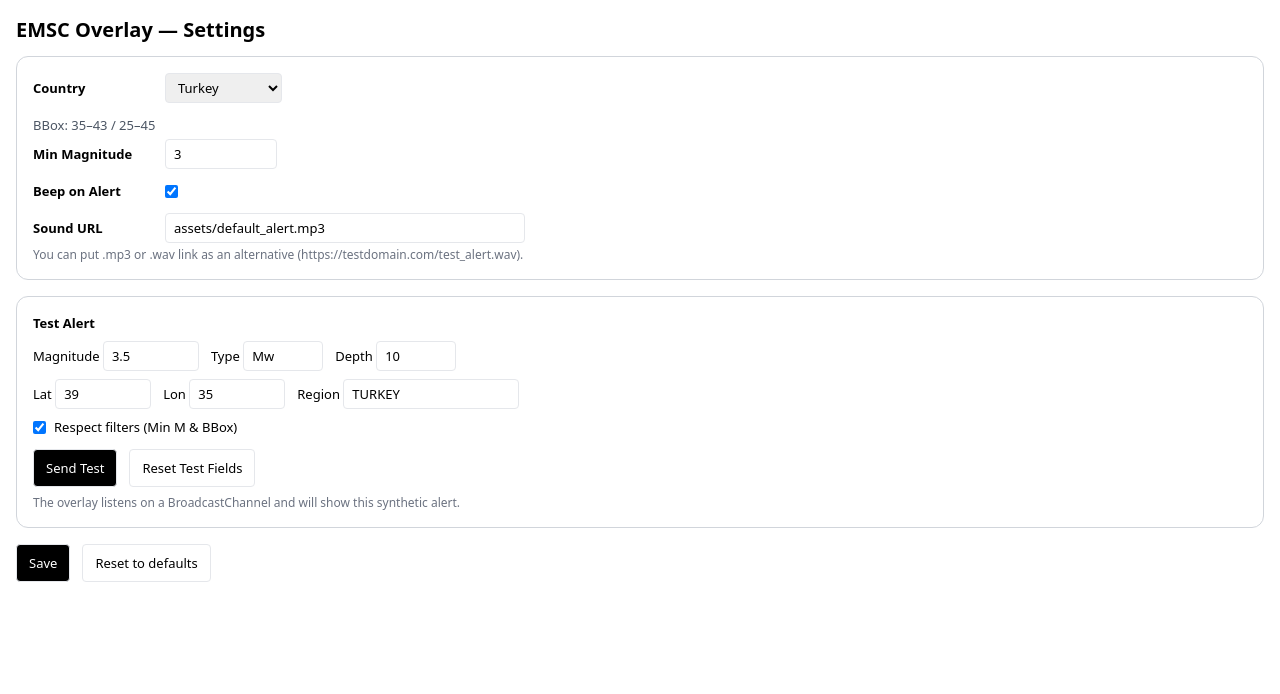
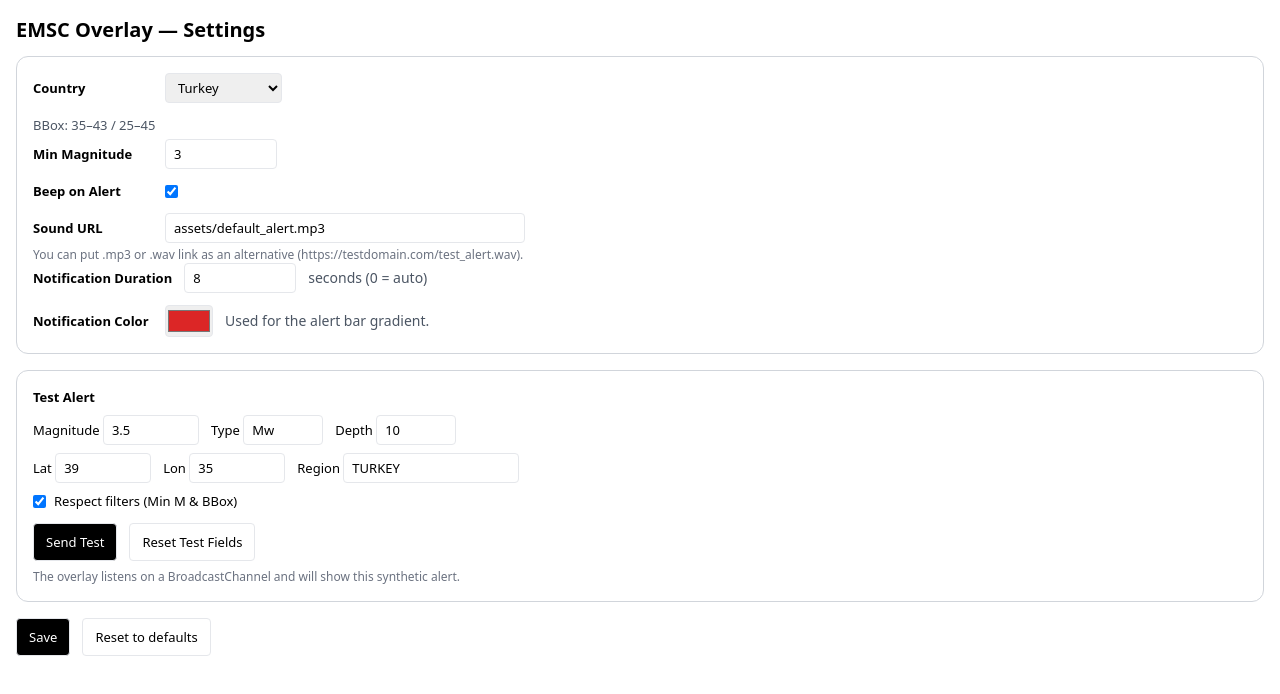
Before and after one commit to anilized/obs-earthquake-overlay, a React (Vite) app: page /#/settings in a window 1280 px wide. Shown: the top 694 px of the page. Built offline with nearby package versions, Linux system fonts and the light colour scheme.

Commit message:
added several user controls

```diff
--- a/src/lib/config.ts
+++ b/src/lib/config.ts
@@ -15,6 +15,9 @@ export type Settings = {
   minMag: number;
   beep: boolean;
   soundUrl: string; // relative (assets/default_alert.mp3) or https://...
+  // Alert appearance/behavior
+  notifColor: string; // CSS color for notification bar (e.g. #dc2626)
+  displayDurationSec: number; // seconds on screen (0 => auto based on magnitude)
 };
 
 export const CONFIG_KEY = 'emscDockConfigV2';
@@ -26,6 +29,8 @@ export const defaultSettings: Settings = {
   minMag: 3.0,
   beep: true,
   soundUrl: 'assets/default_alert.mp3',
+  notifColor: '#dc2626',
+  displayDurationSec: 8,
 };
 
 export function loadSettings(): Settings {
@@ -51,6 +56,8 @@ export function loadSettings(): Settings {
       minMag: Number(s.minMag ?? defaultSettings.minMag),
       beep: typeof s.beep === 'boolean' ? s.beep : defaultSettings.beep,
       soundUrl: s.soundUrl ?? defaultSettings.soundUrl,
+      notifColor: s.notifColor ?? (s as any).overlayBgColor ?? defaultSettings.notifColor,
+      displayDurationSec: clampRange(Number(s.displayDurationSec ?? defaultSettings.displayDurationSec), 0, 120),
     };
   } catch {
     return defaultSettings;
@@ -61,3 +68,8 @@ export function saveSettings(s: Settings) {
   localStorage.setItem(CONFIG_KEY, JSON.stringify(s));
   chan.postMessage({ type: 'config:update' as const });
 }
+
+function clampRange(n: number, min: number, max: number) {
+  if (Number.isNaN(n)) return min;
+  return Math.min(max, Math.max(min, n));
+}
--- a/src/pages/Overlay.tsx
+++ b/src/pages/Overlay.tsx
@@ -138,14 +138,25 @@ const soundSrc = useMemo(() => {
   useEffect(() => {
     if (!alert) return
     const m = Number(alert.mag ?? 0)
-    const keep = m >= 7 ? 12000 : m >= 6 ? 10000 : 8000
+    const preferred = Number(cfg.displayDurationSec || 0) * 1000
+    const keep = preferred > 0 ? preferred : (m >= 7 ? 12000 : m >= 6 ? 10000 : 8000)
     const t = setTimeout(() => setAlert(null), keep)
     return () => clearTimeout(t)
-  }, [alert])
+  }, [alert, cfg.displayDurationSec])
 
   // UI bits
   const m = Number(alert?.mag ?? 0)
   const theme = magColor(m)
+  // derive gradient from user-selected notification color
+  function hexToRgb(hex: string) {
+    const h = (hex || '').replace('#', '')
+    if (h.length === 3) return { r: parseInt(h[0]+h[0],16), g: parseInt(h[1]+h[1],16), b: parseInt(h[2]+h[2],16) }
+    if (h.length === 6) return { r: parseInt(h.slice(0,2),16), g: parseInt(h.slice(2,4),16), b: parseInt(h.slice(4,6),16) }
+    return { r: 220, g: 38, b: 38 }
+  }
+  const { r, g, b } = hexToRgb(cfg.notifColor || '#dc2626')
+  const gradFrom = `rgba(${r}, ${g}, ${b}, 0.35)`
+  const gradTo = `rgba(${r}, ${g}, ${b}, 0.28)`
   const timeStr = alert?.time ? new Date(alert!.time).toLocaleString() : ''
   const subtitle = alert ? `M${m.toFixed(1)} ${alert.magtype ?? ''}`.trim() : ''
   const title = alert ? `${cityLine || (alert.flynn_region ?? 'Türkiye')} • ${alert.depth ?? '?'} km` : ''
@@ -163,11 +174,11 @@ const soundSrc = useMemo(() => {
               <div
                 className={[
                   'pointer-events-auto w-full text-white rounded-2xl',
-                  'border border-white/25 bg-gradient-to-br backdrop-blur-xl shadow-xl',
-                  `from-[rgba(255,0,0,0.35)] to-[rgba(255,120,120,0.28)]`,
+                  'border border-white/25 backdrop-blur-xl shadow-xl',
                   'opacity-0 translate-y-[-8px] animate-[slideIn_.28s_ease-out_forwards]',
                   theme.ring
                 ].join(' ')}
+                style={{ backgroundImage: `linear-gradient(to bottom right, ${gradFrom}, ${gradTo})` }}
               >
                 <div className="px-5 py-4 flex gap-4 items-center">
                   {/* magnitude badge with color & number */}
--- a/src/pages/Settings.tsx
+++ b/src/pages/Settings.tsx
@@ -217,6 +217,33 @@ export default function Settings() {
         <div className="mt-1 text-gray-500 text-xs">
           You can put .mp3 or .wav link as an alternative (https://testdomain.com/test_alert.wav).
         </div>
+        <div className="flex flex-wrap items-center gap-3">
+          <label className="min-w-[120px] font-semibold">Notification Duration</label>
+          <input
+            className="w-28 px-2 py-1 border rounded"
+            type="number" min={0} max={120} step={1}
+            value={s.displayDurationSec}
+            onChange={(e) => update('displayDurationSec', Number(e.target.value))}
+            onBlur={(e) => {
+              const v = Number(e.target.value)
+              if (isNaN(v) || v < 0) toast.show('error', 'Enter 0 or a positive number of seconds.')
+              if (v === 0) toast.show('info', '0 = auto duration based on magnitude.')
+            }}
+          />
+          <span className="text-gray-600 text-sm">seconds (0 = auto)</span>
+        </div>
+
+        <div className="mt-3 flex flex-wrap items-center gap-3">
+          <label className="min-w-[120px] font-semibold">Notification Color</label>
+          <input
+            aria-label="Notification Color"
+            className="h-8 w-12 p-0 border rounded"
+            type="color"
+            value={s.notifColor}
+            onChange={(e) => update('notifColor', e.target.value as any)}
+          />
+          <span className="text-gray-600 text-sm">Used for the alert bar gradient.</span>
+        </div>
       </section>
 
       {/* TEST */}
```
Also changed, not shown: 1 other file (tests, documents, lock files or other folders).
